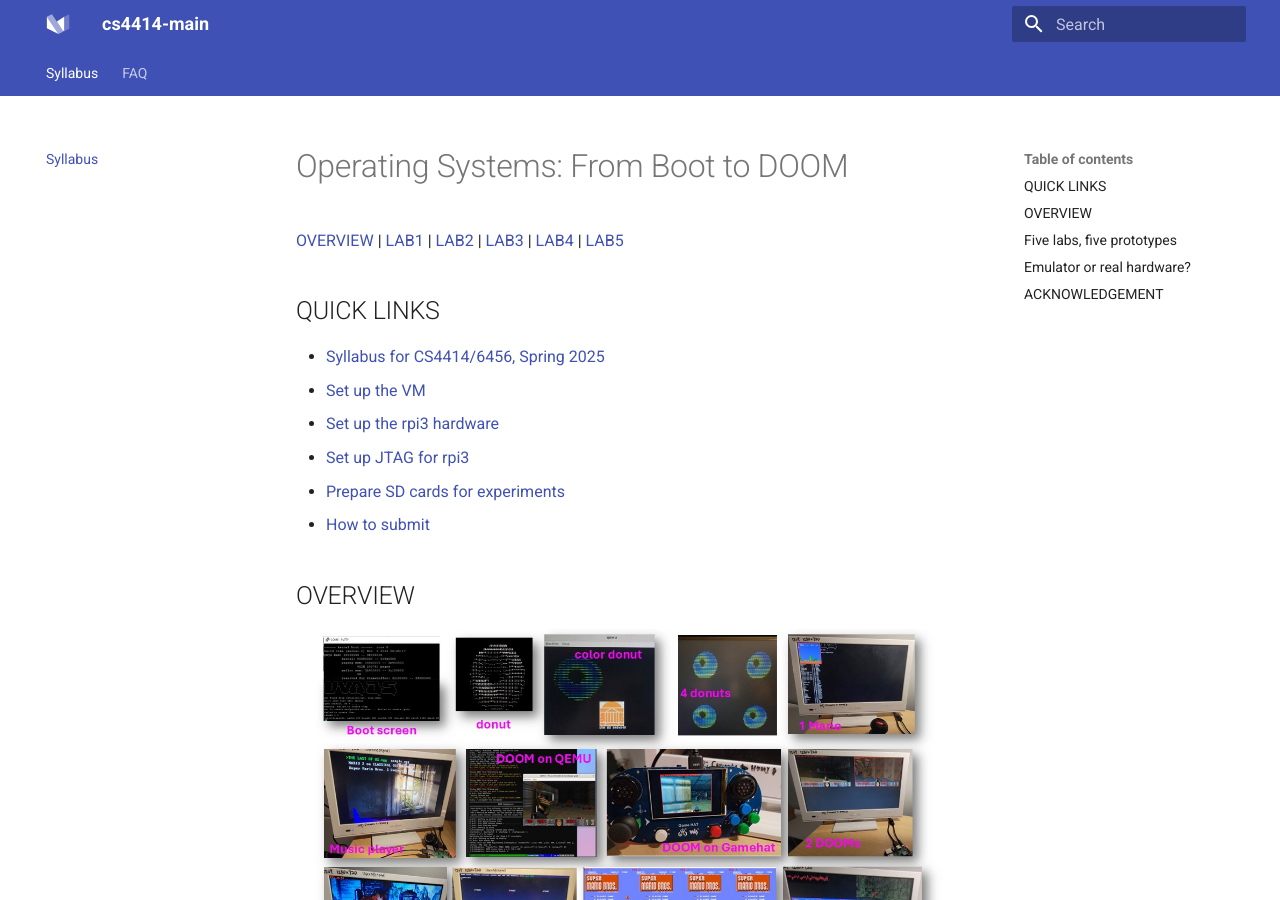
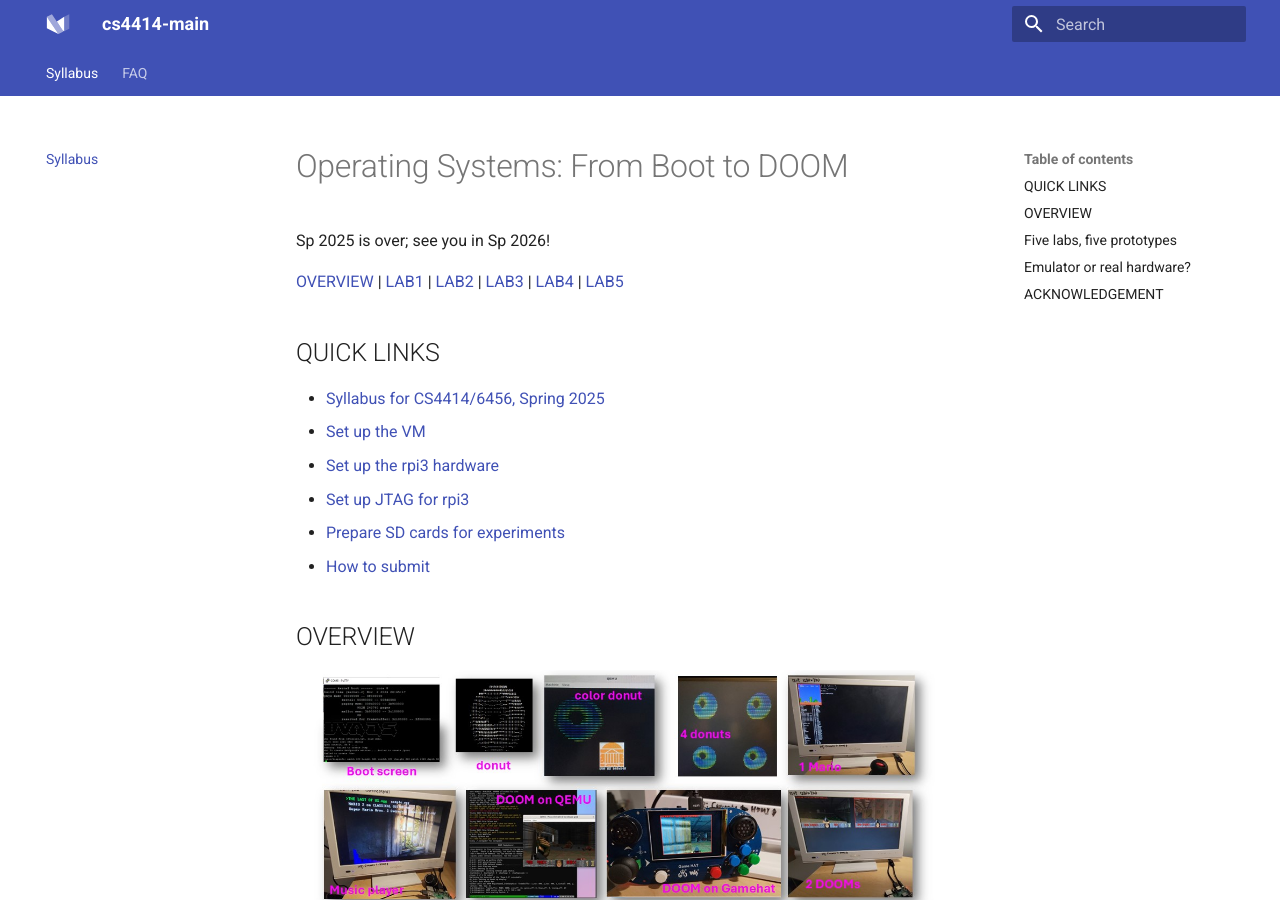
Before and after one commit to fxlin/uva-os-main, an MkDocs documentation site: the page built from docs/README.md, in a window 1280 px wide and 900 px high. Built offline with MkDocs 1.6.1 and Material for MkDocs 9.7.7, drawn with Linux system fonts in a browser that asks for light colours.

Commit message:
Update README.md

```diff
--- a/docs/README.md
+++ b/docs/README.md
@@ -1,4 +1,6 @@
 # Operating Systems: From Boot to DOOM
+
+Sp 2025 is over; see you in Sp 2026!
 
 [OVERVIEW](https://github.com/fxlin/cs4414-main) |
 [LAB1](https://github.com/fxlin/uva-os-world1) |
```
